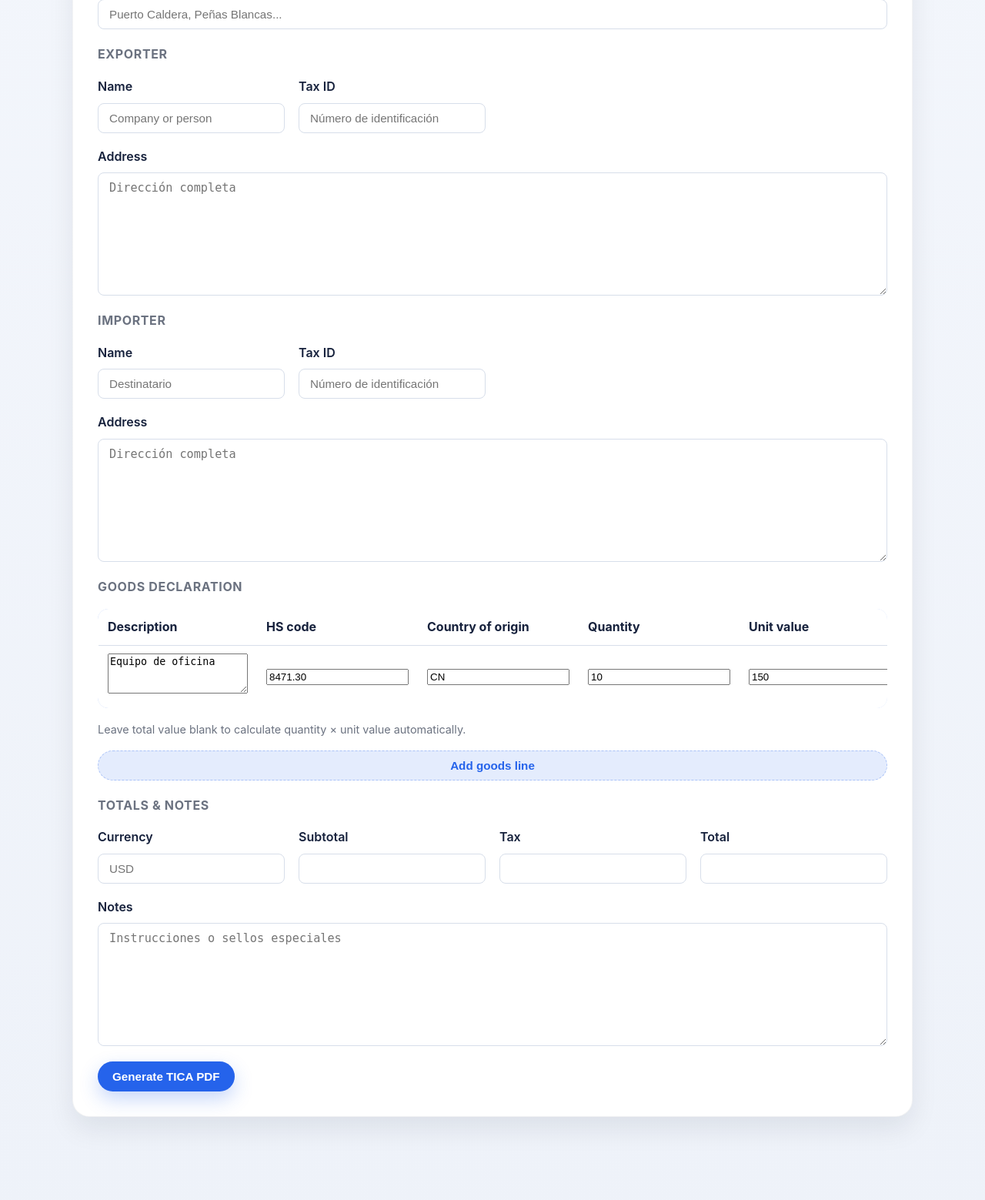
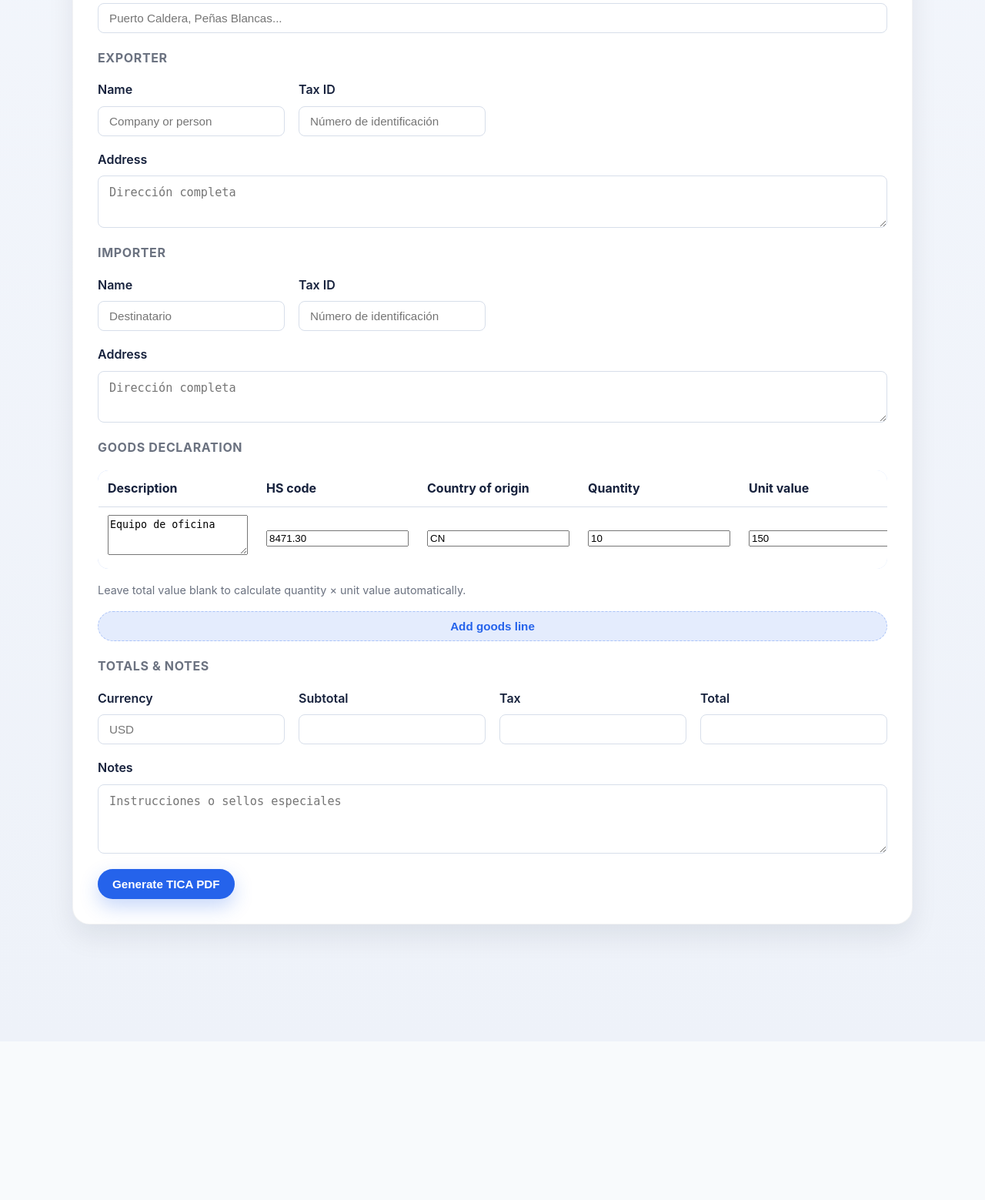
Before and after one commit to Lento47/AI-Invoice-Knowledge, a Python web app: template src/api/templates/invoice_portal.html in a window 1280 px wide. Shown: the part 2550-4109 px from the top of the page at 77% size. After the commit the page ends 3785 px from the top, so only its background shows below. Run offline with Jinja, Linux system fonts and the light colour scheme; the template is opened without the code that fills it, so the values that code supplies are empty.

Commit message:
Adjust textarea sizing for invoice portal

```diff
--- a/src/api/static/css/invoice_portal.css
+++ b/src/api/static/css/invoice_portal.css
@@ -409,7 +409,19 @@ a:focus {
 
 textarea {
   resize: vertical;
+  line-height: 1.5;
+}
+
+#classify-text {
   min-height: 160px;
+}
+
+.form-field textarea[rows='2'] {
+  min-height: calc(2 * 1.5em + 20px);
+}
+
+.form-field textarea[rows='3'] {
+  min-height: calc(3 * 1.5em + 20px);
 }
 
 .drop-zone {
```
